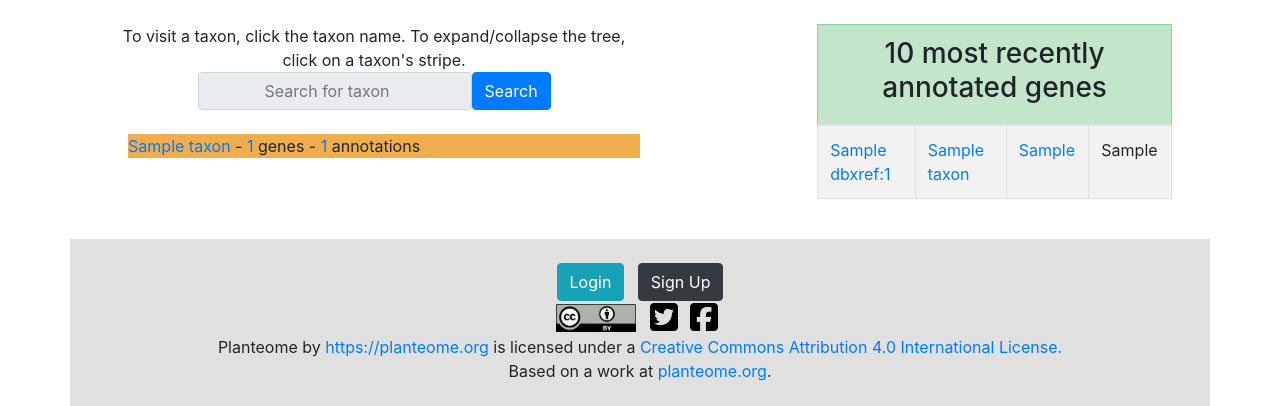
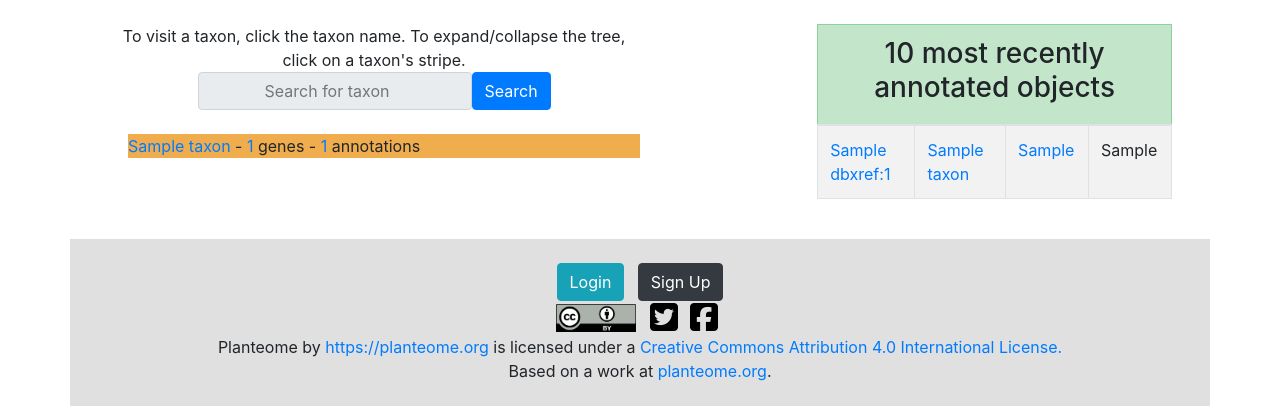
Before and after one commit to Planteome/django_curate, a Django app: page /taxon/ in a window 1280 px wide. Shown: the part 150-556 px from the top of the page. Run offline with Django 3.2, Linux system fonts and the light colour scheme; tables that the repository leaves empty hold one stand-in row (values such as "Sample post"); parts of the project's set-up code (start-up, migrations or seed data) failed here and were passed over; some libraries are stand-ins or nearby versions.

Commit message:
Change "genes" to "objects" to reflect that they aren't just genes

```diff
--- a/templates/latest_genes_display/latest_genes_display.html
+++ b/templates/latest_genes_display/latest_genes_display.html
@@ -3,7 +3,7 @@
 <thead>
 <tr class="table-success">
     <th colspan="4" class="text-center">
-            <h3>10 most recently annotated genes</h3>
+            <h3>10 most recently annotated objects</h3>
     </th>
 </tr>
 </thead>
```
